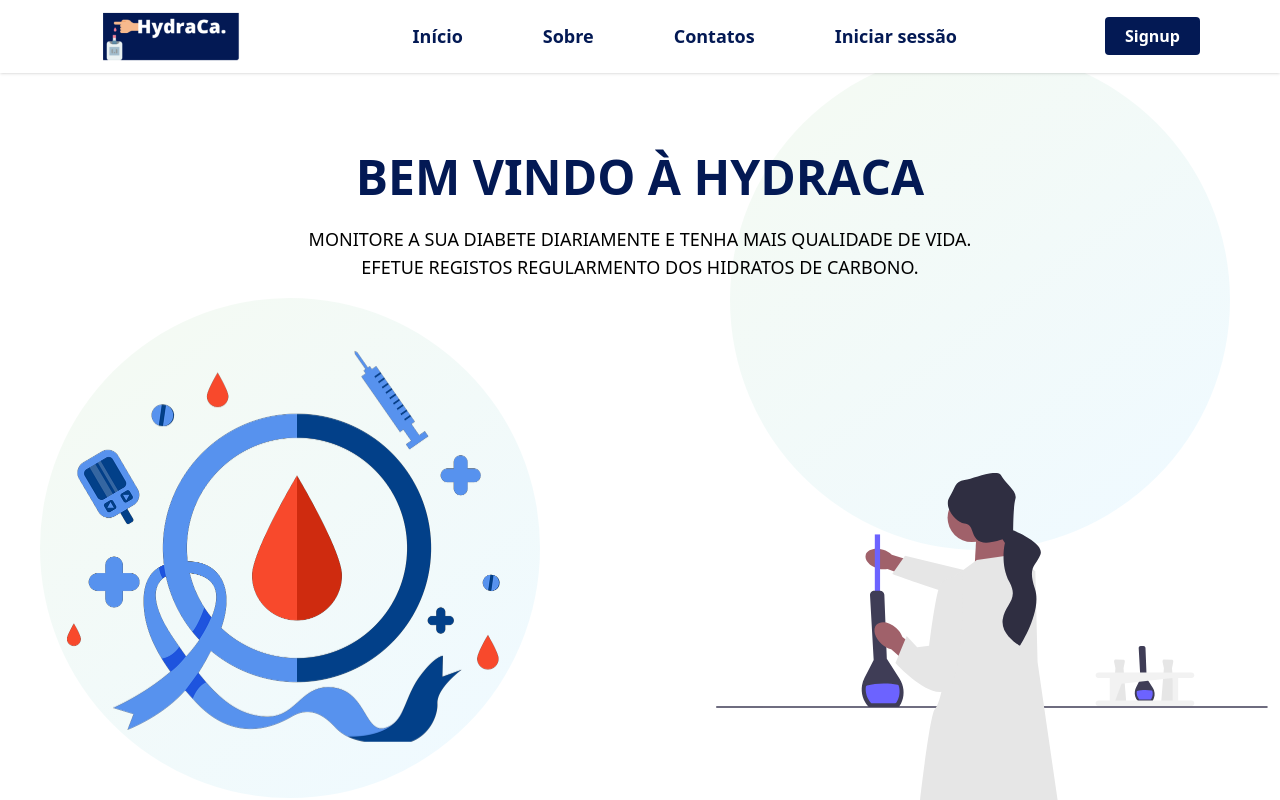
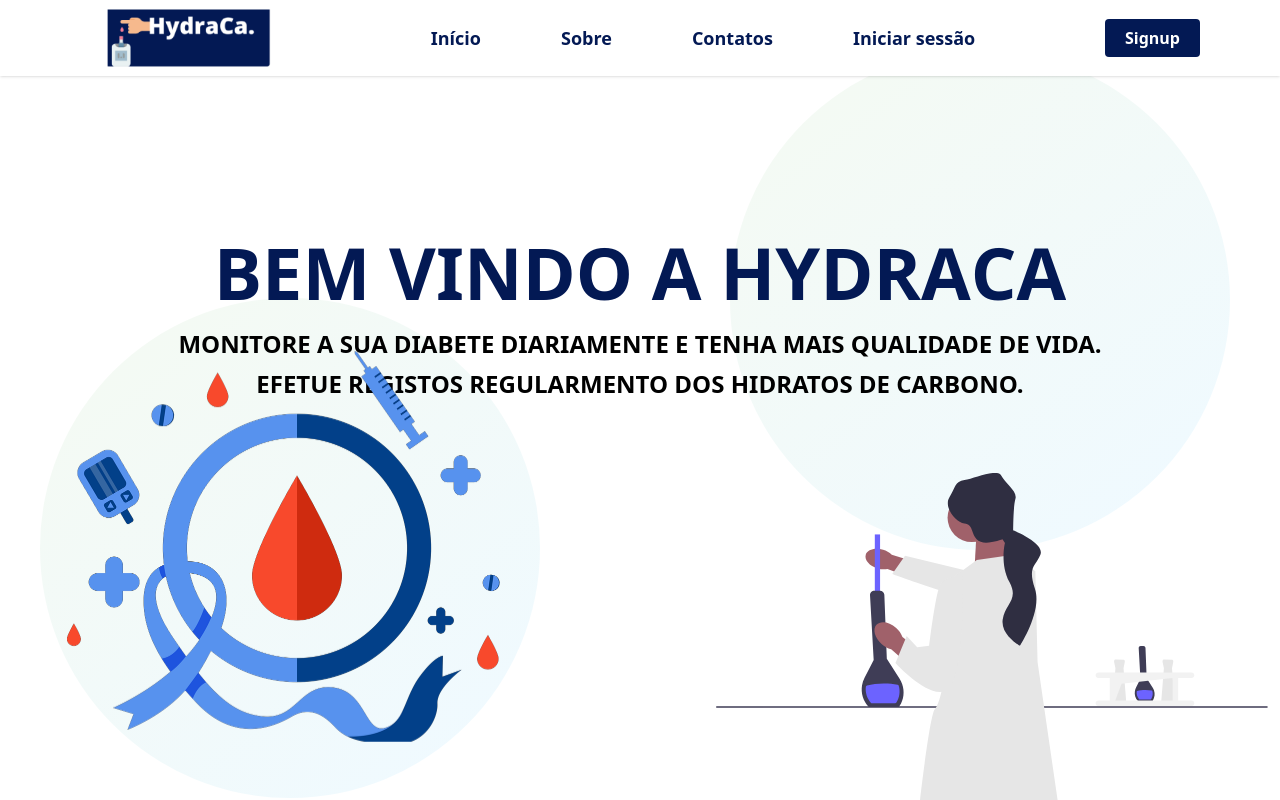
Before and after one commit to gabrielbastianelle1/hydraca-nextjs, a Next.js app: page / in a window 1280 px wide. Built offline with nearby package versions, Linux system fonts and the light colour scheme; no server answers.

Commit message:
animation and header fixed

```diff
--- a/components/header/Header.jsx
+++ b/components/header/Header.jsx
@@ -3,7 +3,7 @@ import Nav from './Nav'
 
 export default function Header() {
     return (
-        <header className="flex h-20 px-20 items-center shadow bg-white">
+        <header className="flex h-20 lg:px-20 items-center shadow bg-white suave">
             <Logo />
             <Nav />
         </header>
--- a/components/header/Logo.jsx
+++ b/components/header/Logo.jsx
@@ -1,6 +1,6 @@
 export default function Logo() {
     return (
-        <div>
+        <div className="min-w-max">
             <img className="scale-75 " src="/images/logo.png" />
         </div>
     )
--- a/components/header/Nav.jsx
+++ b/components/header/Nav.jsx
@@ -2,15 +2,11 @@ import { MenuIcon } from '@heroicons/react/solid'
 import NavItem from './NavItem'
 import Link from 'next/link'
 
-/**
- * Nav principal
- * @returns {JSX.Element}
- * @constructor
- */
 export default function Nav() {
     return (
         <>
-            <MenuIcon className="h-12 ml-auto stroke-slate-600 cursor-pointer lg:hidden " />
+            <MenuIcon className="h-12 ml-auto mr-10 stroke-slate-600 cursor-pointer lg:hidden " />
+
             <nav className="hidden lg:flex items-center w-full">
                 <div className="flex-grow flex justify-center space-x-20 text-colorButton">
                     <NavItem hrefLink="/" text="Início" />
@@ -24,7 +20,6 @@ export default function Nav() {
                     </span>
                 </Link>
             </nav>
-            <MenuIcon className="h-12 ml-auto stroke-slate-600 cursor-pointer lg:hidden" />
         </>
     )
 }
--- a/components/home/Home.jsx
+++ b/components/home/Home.jsx
@@ -3,7 +3,7 @@ import Welcome from './Welcome'
 
 export default function Home() {
     return (
-        <main className="relative h-full grid items-center">
+        <main className="relative h-full grid items-start mt-40">
             <Welcome />
 
             <Girl className="hidden scale-75 lg:block absolute -bottom-16 -right-20" />
--- a/components/home/Welcome.jsx
+++ b/components/home/Welcome.jsx
@@ -4,7 +4,6 @@ import SplitType from 'split-type'
 
 export default function Welcome() {
     const h1 = useRef(null)
-    const h2 = useRef(null)
 
     useEffect(() => {
         new SplitType(h1.current)
@@ -22,23 +21,21 @@ export default function Welcome() {
     })
 
     return (
-        <main>
-            <div class="absolute inset-x-0 top-20 h-16">
-                <h1
-                    ref={h1}
-                    className="uppercase  text-center font-bold text-5xl lg:text-5xl text-colorButton"
-                >
-                    BEM VINDO À HYDRACA
-                </h1>
-                <br />
-                <h2
-                    ref={h2}
-                    className="uppercase text-center   text-lg  text-black"
-                >
+        <main className="flex flex-col px-10 items-center justify-start">
+            <h1
+                ref={h1}
+                className="uppercase  text-center font-bold text-4xl md:text-5xl lg:text-7xl text-colorButton overflow-hidden mb-5"
+            >
+                BEM VINDO A HYDRACA
+            </h1>
+            <div className=" lg:space-y-2">
+                <p className="uppercase text-center p-gsap font-bold lg:text-2xl">
                     Monitore a sua diabete diariamente e tenha mais qualidade de
                     vida.
-                    <br /> Efetue registos regularmento dos hidratos de carbono.
-                </h2>
+                </p>
+                <p className="uppercase text-center p-gsap font-bold lg:text-2xl">
+                    Efetue registos regularmento dos hidratos de carbono.
+                </p>
             </div>
         </main>
     )
--- a/styles/globals.css
+++ b/styles/globals.css
@@ -47,6 +47,10 @@
         opacity: 0;
     }
 
+    .suave{
+        transition: all 1s;
+    }
+
     .square {
         width: 60%;
         padding-top: 2%;
```
